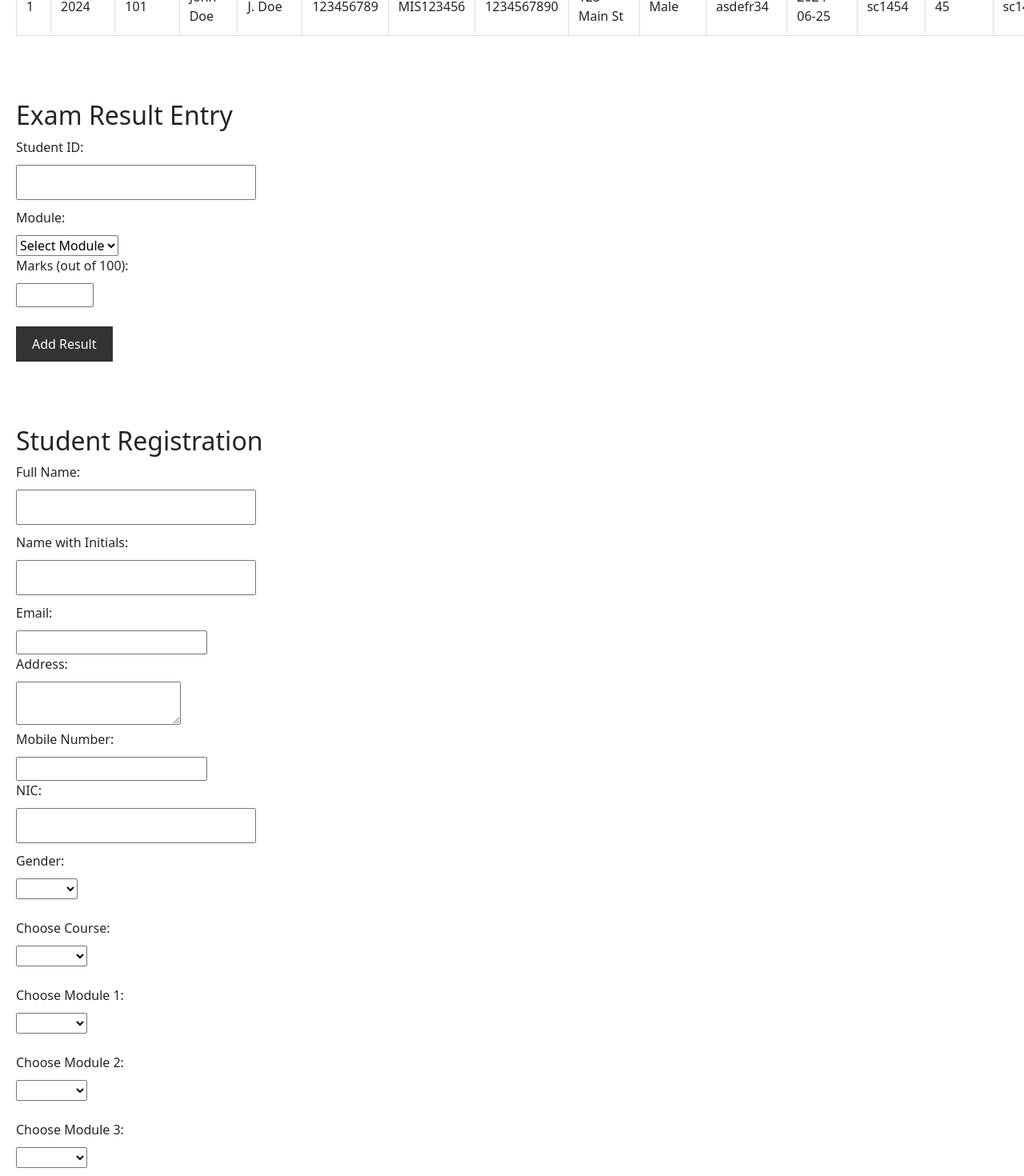
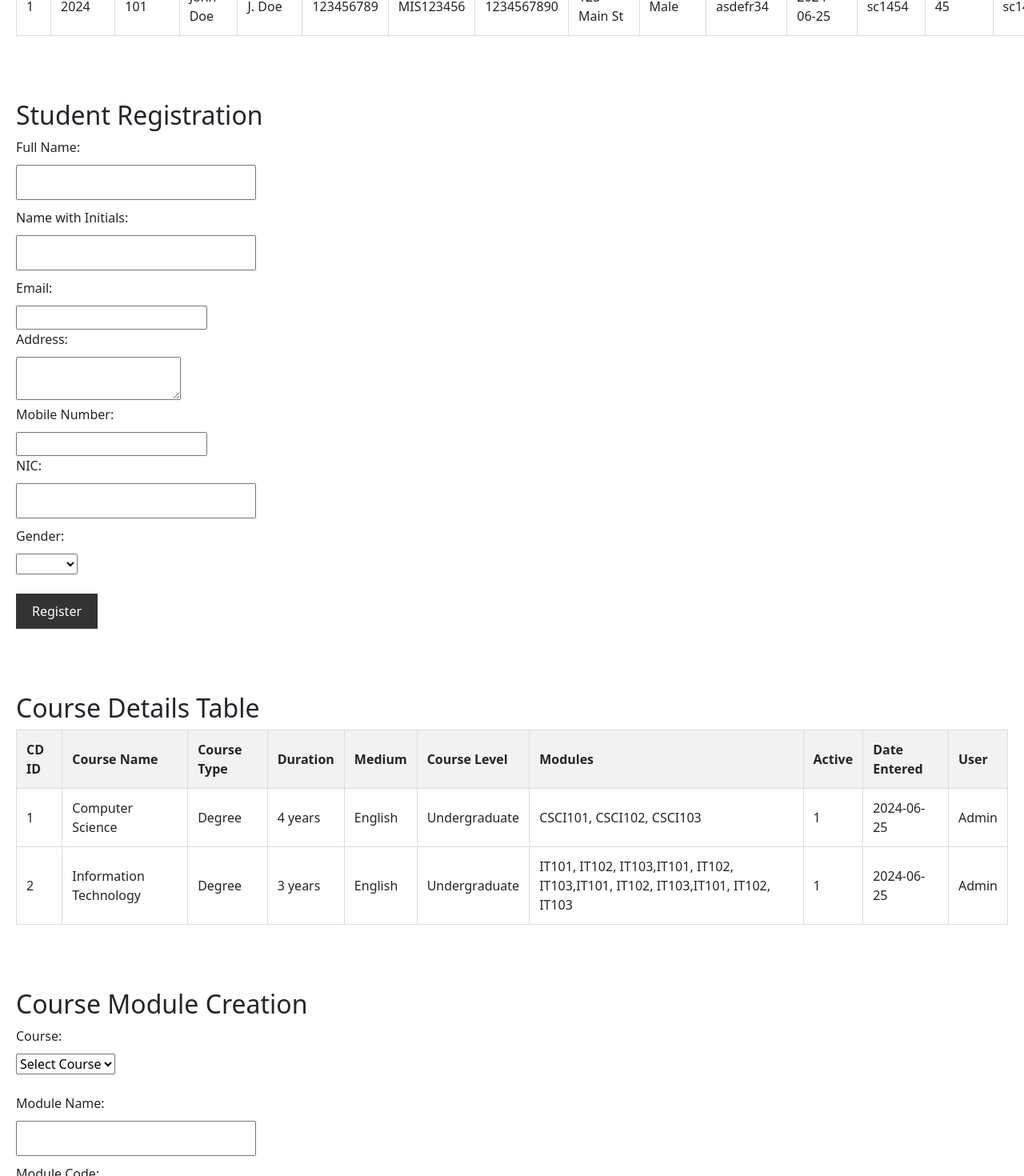
Before and after one commit to manu5h/IITC-System-FrontEnd, an Angular app: page /adminDashboard in a window 1280 px wide. Shown: the part 280-1750 px from the top of the page at 80% size. Built offline with nearby package versions, Linux system fonts and the light colour scheme.

Commit message:
frontend updated

```diff
--- a/src/app/components/admin-dashboard/admin-dashboard.component.html
+++ b/src/app/components/admin-dashboard/admin-dashboard.component.html
@@ -63,36 +63,6 @@
 
 
 <main class="main">
-    <section id="exam-result-entry">
-        <h2>Exam Result Entry</h2>
-        <form id="examResultForm" onsubmit="return submitExamResult()">
-            <div class="form-group">
-                <label for="studentId">Student ID:</label>
-                <input type="text" id="studentId" name="studentId" required>
-            </div>
-            <div class="form-group">
-                <label for="module">Module:</label>
-                <select id="module" name="module" required>
-                    <option value="">Select Module</option>
-                    <!-- Populate with modules from the backend -->
-                    <option value="module1">Module 1</option>
-                    <option value="module2">Module 2</option>
-                    <option value="module3">Module 3</option>
-                    <!-- Add more modules as needed -->
-                </select>
-            </div>
-            <div class="form-group">
-                <label for="marks">Marks (out of 100):</label>
-                <input type="number" id="marks" name="marks" min="0" max="100" required>
-            </div>
-            <br>
-            <button type="submit">Add Result</button>
-        </form>
-    </section>
-</main>
-
-
-<main class="main">
     <section id="student-registration">
         <h2>Student Registration</h2>
         <form id="studentRegistrationForm" onsubmit="return submitStudentRegistration()">
@@ -126,43 +96,6 @@
                     <option value=""></option>
                     <option value="Male">Male</option>
                     <option value="Female">Female</option>
-                </select>
-            </div>
-            <br>
-            <div class="form-group">
-                <label for="course">Choose Course:</label>
-                <select id="course" name="course" required onchange="updateModules()">
-                    <option value=""></option>
-                    <option value="Course1">Course 1</option>
-                    <option value="Course2">Course 2</option>
-                    <option value="Course3">Course 3</option>
-                </select>
-            </div>
-            <br>
-            <div class="form-group">
-                <label for="module1">Choose Module 1:</label>
-                <select id="module1" name="module1" required>
-                    <option value=""></option>
-                    <option value="Course1">Course 1</option>
-                    <option value="Course2">Course 2</option>
-                </select>
-            </div>
-            <br>
-            <div class="form-group">
-                <label for="module2">Choose Module 2:</label>
-                <select id="module2" name="module2" required>
-                    <option value=""></option>
-                    <option value="Course1">Course 1</option>
-                    <option value="Course2">Course 2</option>
-                </select>
-            </div>
-            <br>
-            <div class="form-group">
-                <label for="module3">Choose Module 3:</label>
-                <select id="module3" name="module3" required>
-                    <option value=""></option>
-                    <option value="Course1">Course 1</option>
-                    <option value="Course2">Course 2</option>
                 </select>
             </div>
             <br>
```
